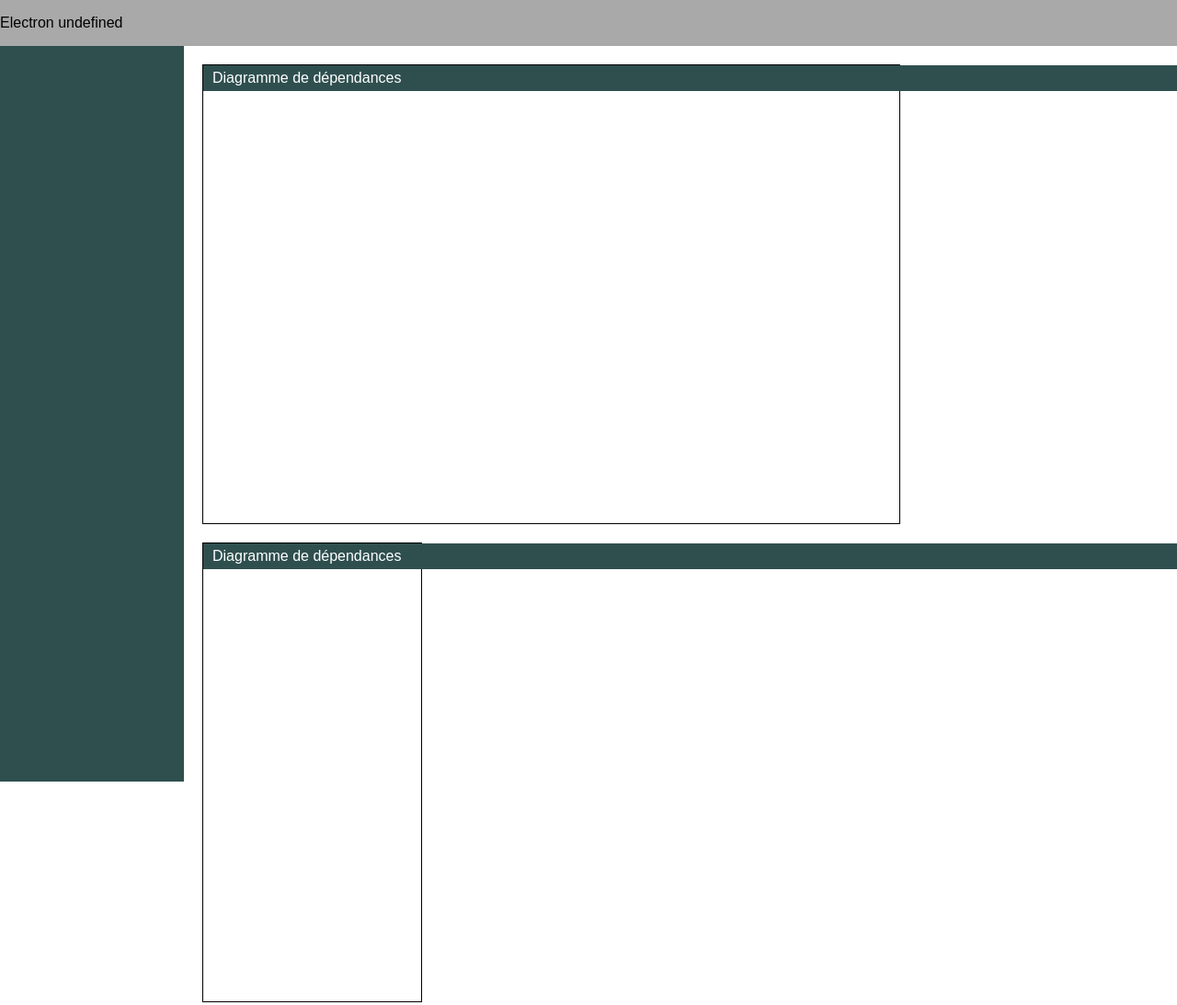
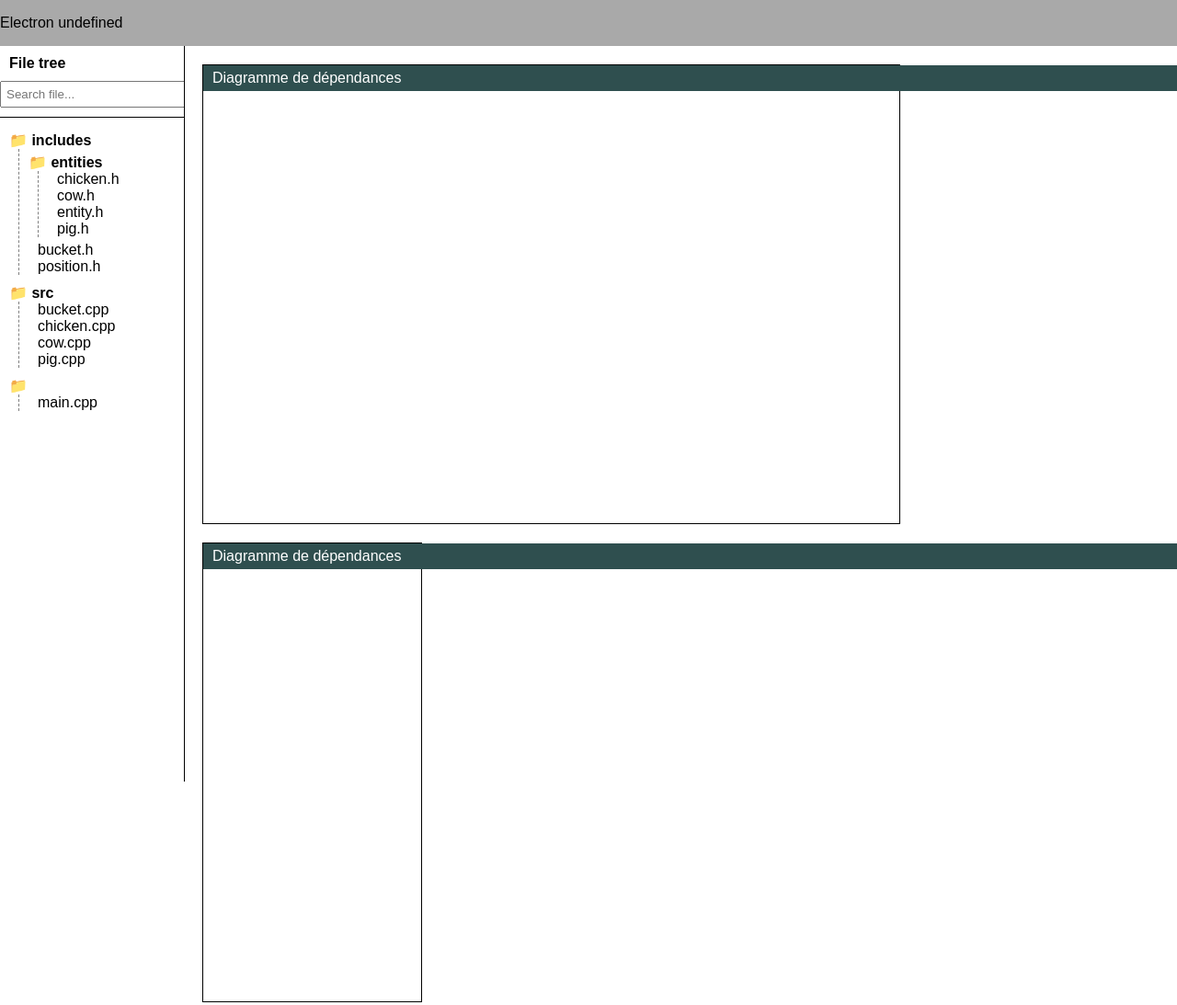
Before and after one commit to Scanix/CPPVisualization, an Electron app: page src/index.html in a window 1280 px wide. Shown: the top 1093 px of the page at 92% size. Drawn offline with nearby package versions, Linux system fonts and the light colour scheme.

Commit message:
Add basic file tree

```diff
--- a/src/css/main.css
+++ b/src/css/main.css
@@ -25,7 +25,8 @@ nav {
     height: 100%;
     top: 50px;
     left: 0px;
-    background-color: darkslategray;
+    overflow: auto;
+    border-right: 1px solid black;
 }
 
 .container-grid {
@@ -64,6 +65,22 @@ nav {
     box-sizing: border-box;
 }
 
+.file-tree-header {
+    border-bottom: 1px solid black;
+    font-weight: bold;
+    padding-bottom: 10px;
+    margin-bottom: 10px;
+}
+
+.file-tree-header div {
+    padding: 10px;
+}
+
+.file-tree-header input {
+    width: 100%;
+    padding: 5px;
+}
+
 .item-header {
     position: absolute;
     width: 100%;
@@ -76,3 +93,26 @@ nav {
 .item-header>p {
     margin: 0px;
 }
+
+#file-tree-files {
+    padding-left: 10px;
+}
+
+.tree-folder {
+
+    margin-bottom: 5px;
+
+    padding-left: 10px;
+    margin-left: 10px;
+    border-left: 1px dashed gray;
+}
+
+.tree-folder-name {
+    font-weight: bold;
+    padding-top: 5px;
+    cursor: pointer;
+}
+
+.tree-folder-item {
+   margin-left: 10px;
+}
--- /dev/null
+++ b/src/file-tree.js
@@ -0,0 +1,75 @@
+export default class FileTree {
+    constructor(targetElement) {
+        console.log(targetElement);
+        this._targetElement = targetElement;
+    }
+
+    _displayFolder(folder, root = false) {
+        const folderDiv = document.createElement("div");
+        if (!root) {
+            folderDiv.className = "tree-folder";
+        }
+
+        for (const folderName in folder.folders) {
+            const folderNameDiv = document.createElement("div");
+            folderNameDiv.className = "tree-folder-name";
+            folderNameDiv.textContent = "📁 " + folderName;
+
+            folderDiv.appendChild(folderNameDiv);
+
+            const childFolder = folder.folders[folderName];
+            folderDiv.appendChild(this._displayFolder(childFolder));
+        }
+
+        for (const fileName in folder.files) {
+            const fileNameDiv = document.createElement("div");
+            fileNameDiv.className = "tree-folder-item";
+            fileNameDiv.textContent = fileName;
+            folderDiv.appendChild(fileNameDiv);
+        }
+
+        return folderDiv;
+    }
+
+    update(projectStructure) {
+        const fileTree = { files: {}, folders: {} };
+
+        for (let i = 0; i < projectStructure.files.length; i++) {
+            const file = projectStructure.files[i];
+
+            const folderPath = file.path; // Remove file name from path
+
+            // Build file tree
+            if (folderPath.length === 0) {
+                // root
+                fileTree.files[file.filename] = file.id;
+            }
+            else {
+                // children of root
+                if (!fileTree.folders[folderPath[0]]) {
+                    fileTree.folders[folderPath[0]] = { files: {}, folders: {} };
+                }
+
+                let currentFolder = fileTree.folders[folderPath[0]];
+
+                // Create folder structure
+                for (let j = 1; j < folderPath.length; j++) {
+                    const folderName = folderPath[j];
+                    if (!currentFolder.folders[folderName]) {
+                        currentFolder.folders[folderName] = { files: {}, folders: {} };
+                    }
+
+                    currentFolder = currentFolder.folders[folderName];
+                }
+
+                // Found last folder, "append" file
+                currentFolder.files[file.filename] = file.id;
+            }
+        }
+
+        this._targetElement.innerHTML = "";
+        this._targetElement.appendChild(
+            this._displayFolder(fileTree, true)
+        );
+    }
+}
--- a/src/index.html
+++ b/src/index.html
@@ -17,8 +17,12 @@
         </p>
     </nav>
     <div class="container-main">
-        <div class="container-tree">
-
+        <div class="container-tree" id="file-tree">
+            <div class="file-tree-header">
+                <div>File tree</div>
+                <input type="text" placeholder="Search file...">
+            </div>
+            <div id="file-tree-files"></div>
         </div>
         <div class="container-grid">
             <div class="grid">
@@ -45,6 +49,7 @@
             </div>
         </div>
     </div>
+    <script type="module" src="./main.js"></script>
     <script type="module" src="./project-structure-loader.js"></script>
     <!--<script src="./graph.js"></script>-->
     <script src="./chord.js"></script>
--- /dev/null
+++ b/src/main.js
@@ -0,0 +1,5 @@
+import FileTree from "./file-tree.js";
+const tempJson = require("../backend/demo-structure.json");
+
+const fileTree = new FileTree(document.getElementById("file-tree-files"));
+fileTree.update(tempJson);
```
